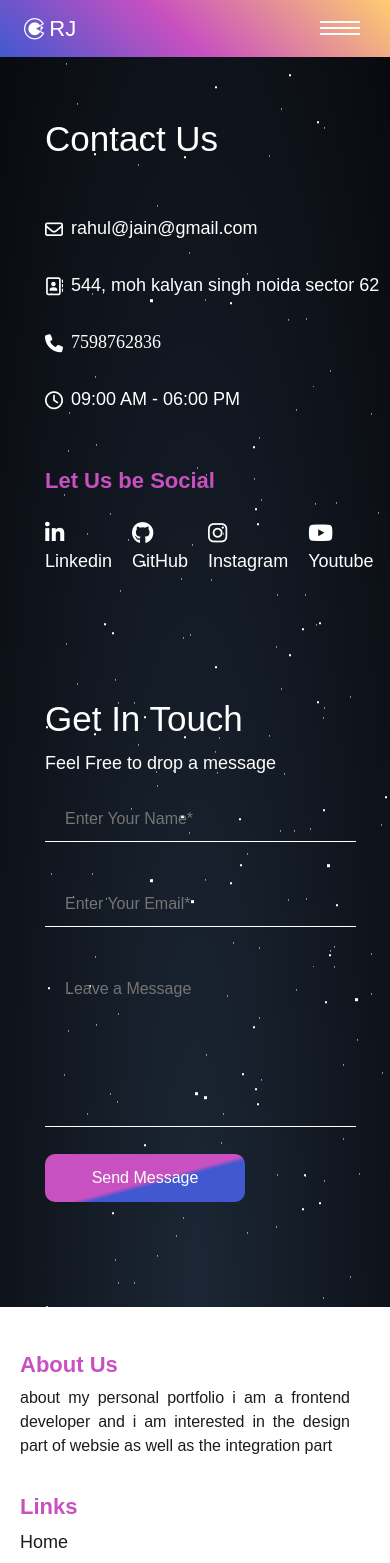
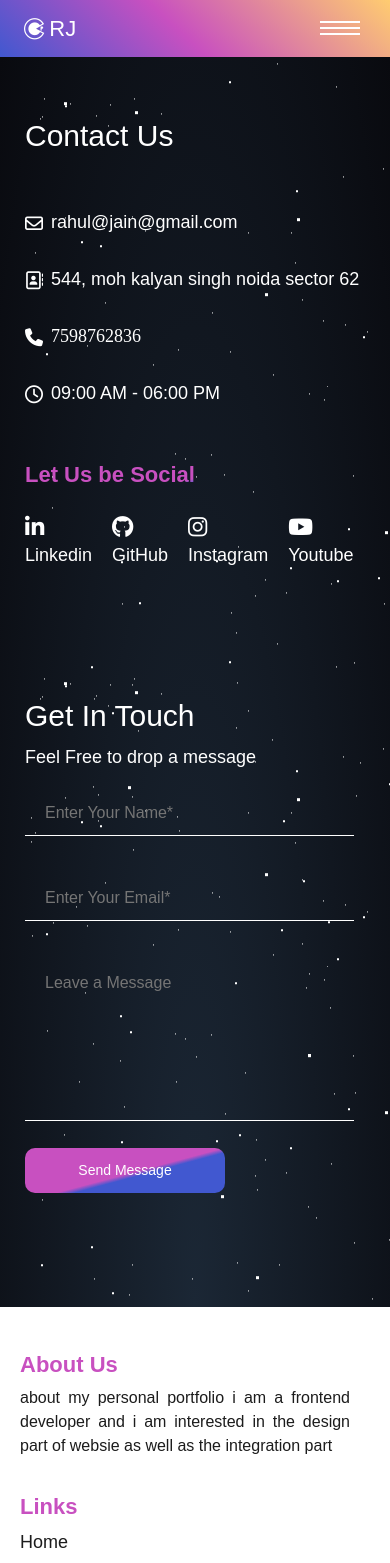
Before and after one commit to RahulJaincorpseed/personal-portfolio, a React (Create React App) app: page /contact in a window 390 px wide. Shown: the top 1563 px of the page. Built offline with nearby package versions, Linux system fonts and the light colour scheme.

Commit message:
some u chnages

```diff
--- a/src/App.css
+++ b/src/App.css
@@ -89,6 +89,7 @@ li {
   transition: cubic-bezier(0.075, 0.82, 0.165, 1) 0.3s ease-in-out;
   cursor: pointer;
   border-radius: 10px;
+  font-size: 14px;
 }
 
 .cm-large {
@@ -183,4 +184,7 @@ li {
     padding-left: 20px;
     padding-right: 20px;
   }
+  .main-heading {
+    font-size: 30px;
+  }
 }
--- a/src/Login/LoginPage.js
+++ b/src/Login/LoginPage.js
@@ -7,10 +7,10 @@ const LoginPage = () => {
   return (
     <div className="login-page">
       <div className="left-circle">
-        <div className="small-circle">Please Login</div>
+        <div className="small-circle"></div>
       </div>
       <div className="right-circle">
-        <div className="small-circle">Please Login</div>
+        <div className="small-circle"></div>
       </div>
       <div className="ractangle"></div>
       <div className="ractangle-two"></div>
--- a/src/Main/ContactUs.scss
+++ b/src/Main/ContactUs.scss
@@ -112,7 +112,7 @@ $shadows-big: multiple-box-shadow(100);
   padding-right: 25px;
   display: flex;
   .contact-left {
-    padding: 20px;
+    padding: 20px 0px;
     flex: 1;
     position: relative;
     left: 50px;
@@ -140,7 +140,7 @@ $shadows-big: multiple-box-shadow(100);
     }
   }
   .contact-right {
-    padding: 20px;
+    padding: 20px 0px;
     flex: 1;
     z-index: 20;
 
@@ -187,9 +187,20 @@ $shadows-big: multiple-box-shadow(100);
     .contact-left {
       left: 0;
       min-height: 580px;
+      .content {
+        color: #fff;
+        .contact-heading {
+          font-size: 30px;
+        }
+      }
     }
     .contact-right {
       min-height: 600px;
+      .my-content {
+        .contact-heading {
+          font-size: 30px;
+        }
+      }
     }
   }
 }
--- a/src/Main/HeroSection.scss
+++ b/src/Main/HeroSection.scss
@@ -138,7 +138,8 @@
           font-size: 22px;
         }
         .user-name {
-          font-size: 28px;
+          font-size: 22px;
+          line-height: 40px;
           .sub-heading {
             font-size: 18px;
           }
--- a/src/Main/MySkills.scss
+++ b/src/Main/MySkills.scss
@@ -66,6 +66,14 @@
   }
 }
 
+@media only screen and (max-width: 576px){
+  .skill-section{
+    .skill-heading {
+      font-size: 18px;
+    }
+  }
+}
+
 @keyframes animate {
   0% {
     transform: rotate(0deg);
--- a/src/component/Footer.scss
+++ b/src/component/Footer.scss
@@ -60,6 +60,7 @@
       align-items: center;
       gap: 20px;
       padding: 20px 0px;
+      flex-wrap: wrap;
       .icon {
         i {
           font-size: 22px;
--- a/src/component/SocialMod.scss
+++ b/src/component/SocialMod.scss
@@ -6,6 +6,7 @@
     align-items: center;
     gap: 20px;
     padding: 20px 0px;
+    flex-wrap: wrap;
     .icon {
       i {
         font-size: 22px;
```
Also changed, not shown: src/component/AboutCard.js (added, +12 -0 lines), src/component/AboutCard.scss (added).
